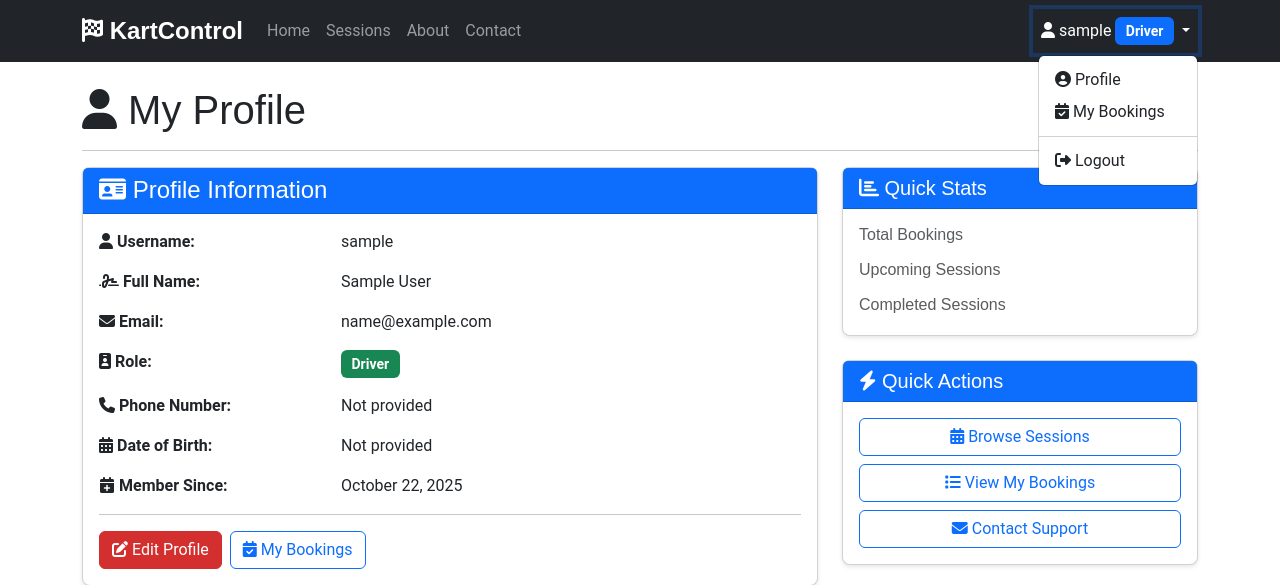
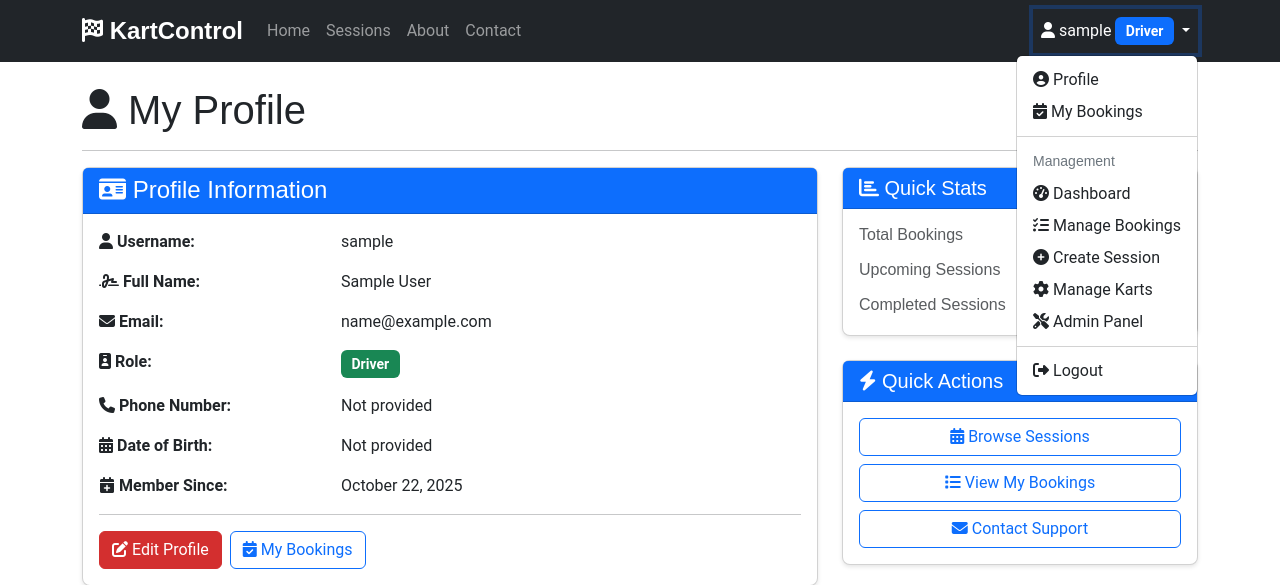
Before and after one commit to antfildes10/Project-4, a Django app: page /accounts/profile/ in a window 1280 px wide, after a click that opens the changed part. Shown: the top 585 px of the page. Run offline with Django 5.2, Linux system fonts and the light colour scheme; the visitor is signed in with stand-in values (Sample User, id 1).

Commit message:
feat(header): add management dashboard link to navigation
- Add Dashboard link to manager dropdown menu
- Show management section for managers and superusers
- Add Admin Panel link for superusers only
- Rename section from "Manager" to "Management"

🤖 Generated with [Claude Code](https://claude.com/claude-code)

Co-Authored-By: Claude <noreply@anthropic.com>

```diff
--- a/templates/base/header.html
+++ b/templates/base/header.html
@@ -43,12 +43,16 @@
                                 <li><a class="dropdown-item" href="{% url 'accounts:profile' %}"><i class="fas fa-user-circle"></i> Profile</a></li>
                                 <li><a class="dropdown-item" href="{% url 'bookings:booking_list' %}"><i class="fas fa-calendar-check"></i> My Bookings</a></li>
 
-                                {% if user.profile.is_manager %}
+                                {% if user.profile.is_manager or user.is_superuser %}
                                     <li><hr class="dropdown-divider"></li>
-                                    <li><h6 class="dropdown-header">Manager</h6></li>
+                                    <li><h6 class="dropdown-header">Management</h6></li>
+                                    <li><a class="dropdown-item" href="{% url 'core:management_dashboard' %}"><i class="fas fa-tachometer-alt"></i> Dashboard</a></li>
                                     <li><a class="dropdown-item" href="{% url 'bookings:booking_manage' %}"><i class="fas fa-tasks"></i> Manage Bookings</a></li>
                                     <li><a class="dropdown-item" href="{% url 'sessions:session_create' %}"><i class="fas fa-plus-circle"></i> Create Session</a></li>
                                     <li><a class="dropdown-item" href="{% url 'karts:kart_list' %}"><i class="fas fa-cog"></i> Manage Karts</a></li>
+                                    {% if user.is_superuser %}
+                                        <li><a class="dropdown-item" href="/admin/"><i class="fas fa-tools"></i> Admin Panel</a></li>
+                                    {% endif %}
                                 {% endif %}
 
                                 <li><hr class="dropdown-divider"></li>
```
